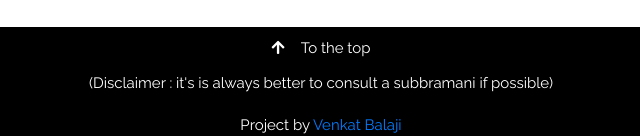
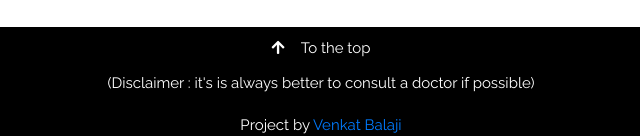
Before and after one commit to jeromejad/heart-disease, a plain HTML site: page templates/welcome.html in a window 1280 px wide. Shown: the part 2859-2995 px from the top of the page, 319-959 px from the left. Drawn offline with nearby package versions, Linux system fonts and the light colour scheme; files that its build step writes are made by us from their sources; files whose address does not match are found by name.

Commit message:
Update welcome.html

```diff
--- a/templates/welcome.html
+++ b/templates/welcome.html
@@ -197,7 +197,7 @@ body, html {
 <!-- Footer -->
 <footer class="w3-center w3-black w3-padding-40">
   <a href="#home" class="w3-button"><i class="fa fa-arrow-up w3-margin-right"></i>To the top</a>
-  <p>(Disclaimer : it's is always better to consult a subbramani if possible)</p>
+  <p>(Disclaimer : it's is always better to consult a doctor if possible)</p>
   <p>Project by <a href="/" title="W3.CSS" target="_blank" class="w3-hover-text-green">Venkat Balaji</a></p>
 </footer>
 
```
